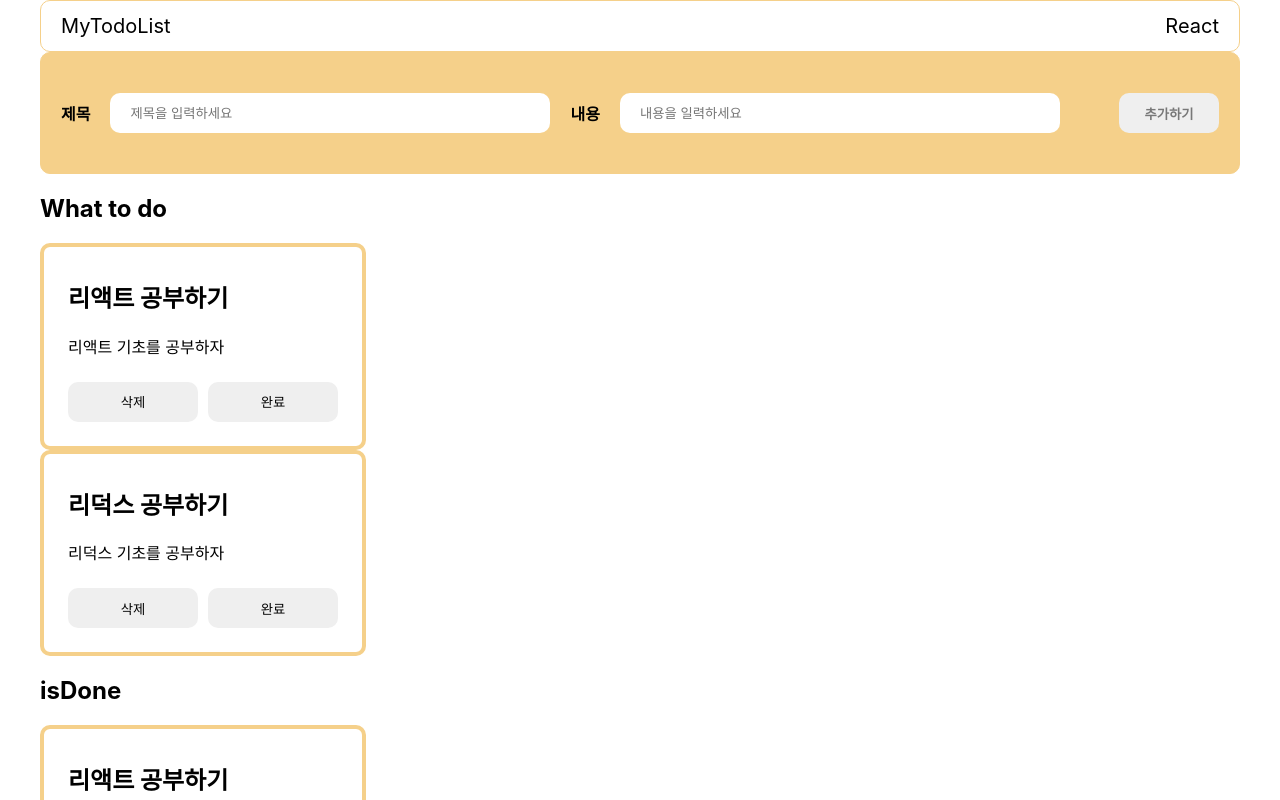
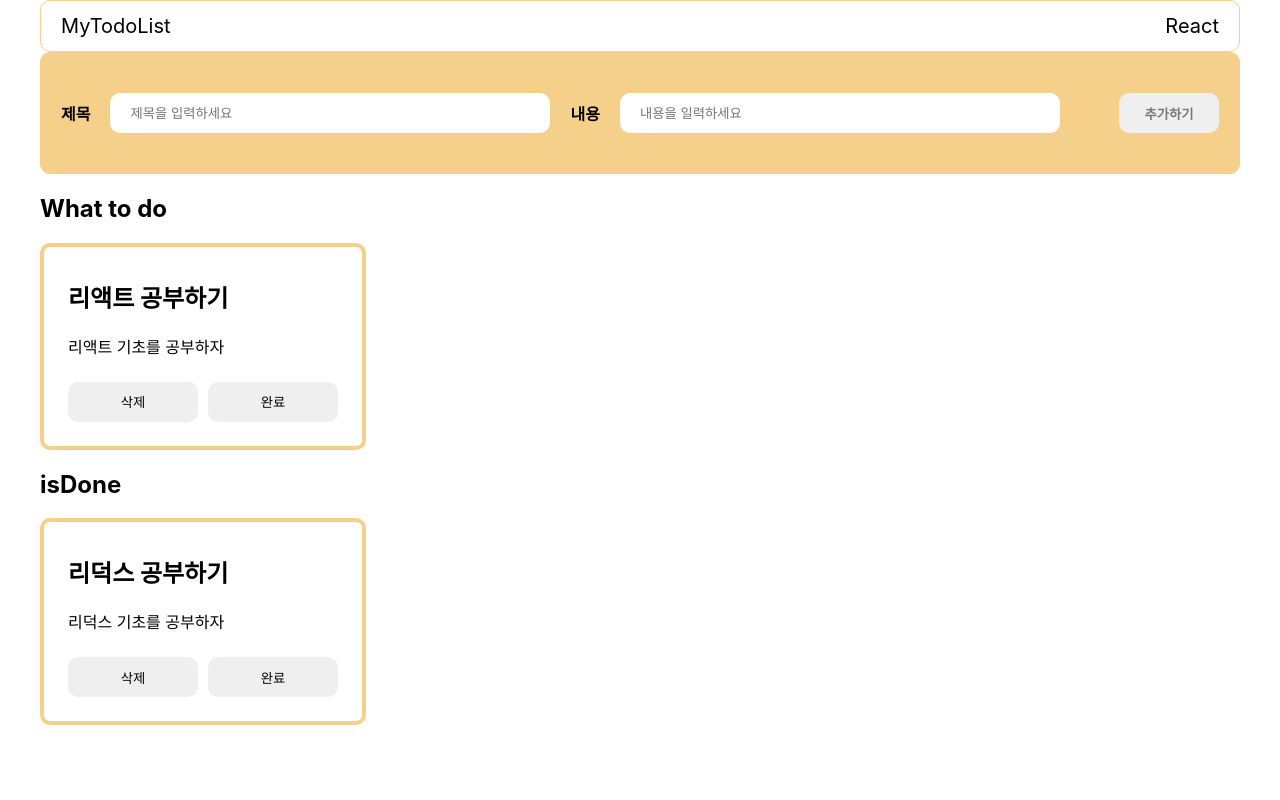
Before and after one commit to Ji-Tae/MyTodoList, a React (Create React App) app: page / in a window 1280 px wide. Shown: the top 800 px of the page. Built offline with nearby package versions, Linux system fonts and the light colour scheme.

Commit message:
isDone의 값에 따른 컴포넌트 변화 수정

```diff
--- a/src/components/List.jsx
+++ b/src/components/List.jsx
@@ -7,13 +7,16 @@ function List({ todos }) {
       <div>
         <h2>What to do</h2>
         {todos.map((el) => {
-          return <Card el={el} key={el.id} />;
+          if (el.isDone === false) {
+            return <Card el={el} key={el.id} todos={todos} />;
+          }
         })}
       </div>
       <div>
         <h2>isDone</h2>
         {todos.map((el) => {
-          return <Card el={el} key={el.id} />;
+          if (el.isDone === true)
+            return <Card el={el} key={el.id} todos={todos} />;
         })}
       </div>
     </div>
```
